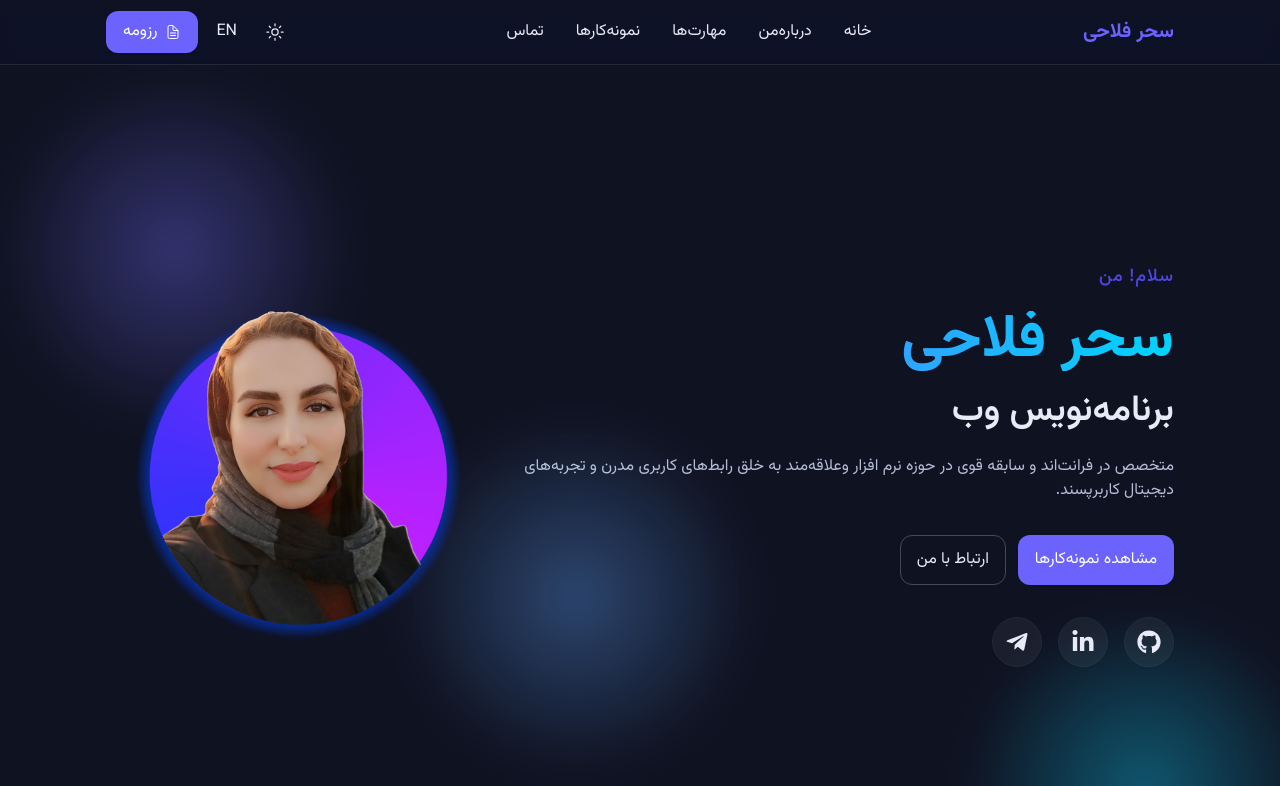
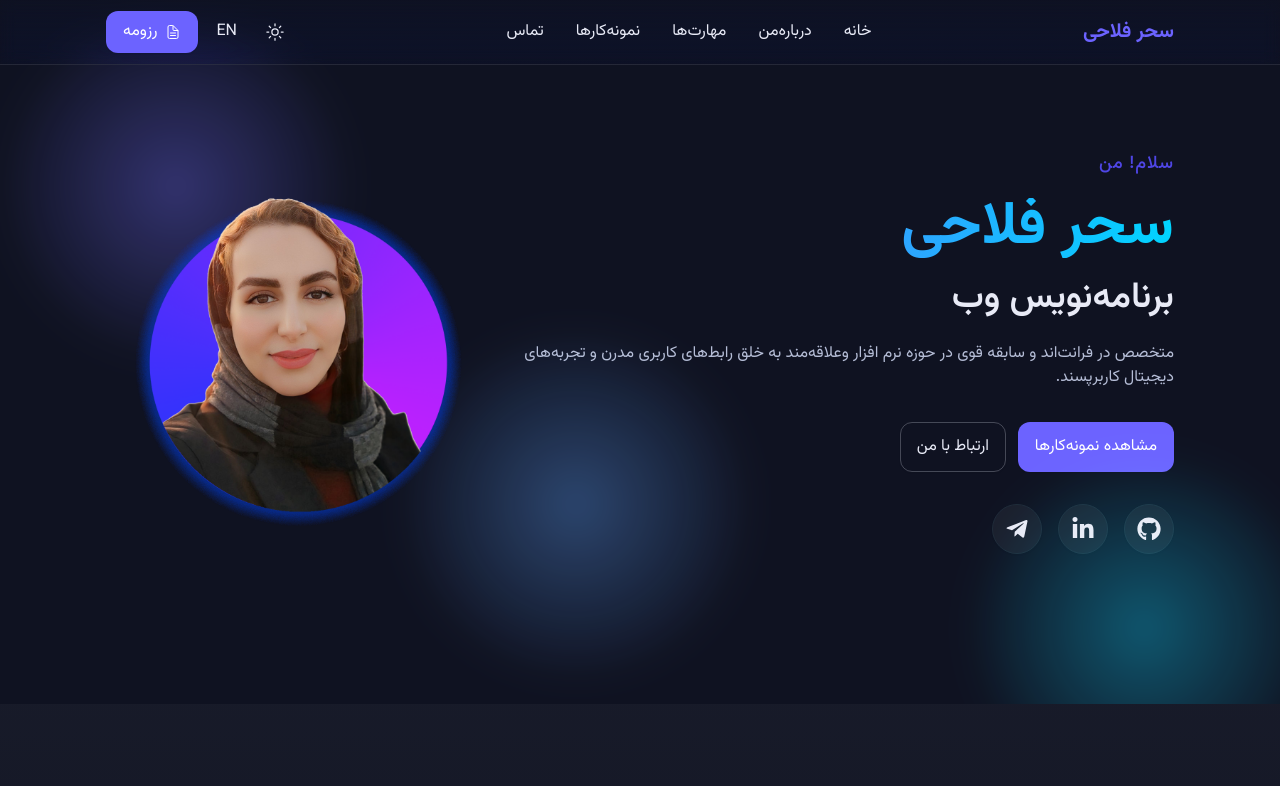
Before and after one commit to saharfallahi/Portfolio, a Next.js app: page / in a window 1280 px wide. Shown: the top 786 px of the page. Built offline with nearby package versions, Linux system fonts and the light colour scheme.

Commit message:
edit fixed header

```diff
--- a/app/components/Header.jsx
+++ b/app/components/Header.jsx
@@ -24,7 +24,7 @@ function Header() {
     [t("nav.contact"), "#contact"],
   ];
   return (
-    <header className="sticky top-0 z-50 backdrop-saturate-150 backdrop-blur bg-gradient-to-b from-[color-mix(in_oklab,var(--bg),transparent_40%)] to-transparent border-b border-[color-mix(in_oklab,var(--text),transparent_90%)]">
+    <header className="fixed w-full top-0 z-50 backdrop-saturate-150 backdrop-blur bg-gradient-to-b from-[color-mix(in_oklab,var(--bg),transparent_40%)] to-transparent border-b border-[color-mix(in_oklab,var(--text),transparent_90%)]">
       <div className="container-std min-h-16 flex items-center justify-between gap-4">
         <a
           href="#home"
--- a/app/components/Home.jsx
+++ b/app/components/Home.jsx
@@ -17,7 +17,7 @@ function Home() {
     <section
       id="home"
       ref={heroRef}
-      className="section min-h-screen  grid place-items-center overflow-hidden"
+      className="section min-h-[88vh]  grid place-items-center overflow-hidden"
     >
       <div className="parallax" aria-hidden="true">
         <span className="layer layer--1" data-speed="0.12"></span>
--- a/app/globals.css
+++ b/app/globals.css
@@ -31,6 +31,7 @@
 
 html {
   scroll-behavior: smooth;
+  /* scroll-padding-top: 64px; /* height of sticky header */
 }
 
 @layer base {
@@ -68,7 +69,7 @@ html {
     background: var(--surface)
   }
   .section {
-    @apply py-20 relative;
+    @apply py-20 relative ;
   }
   .section-alt {
     background: linear-gradient(
```
